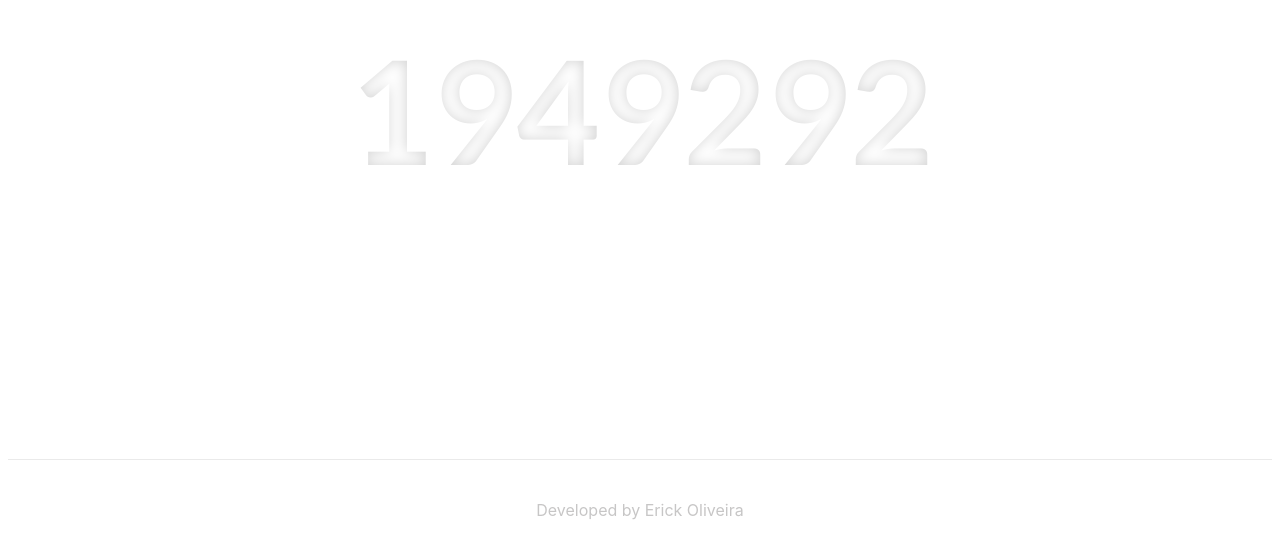
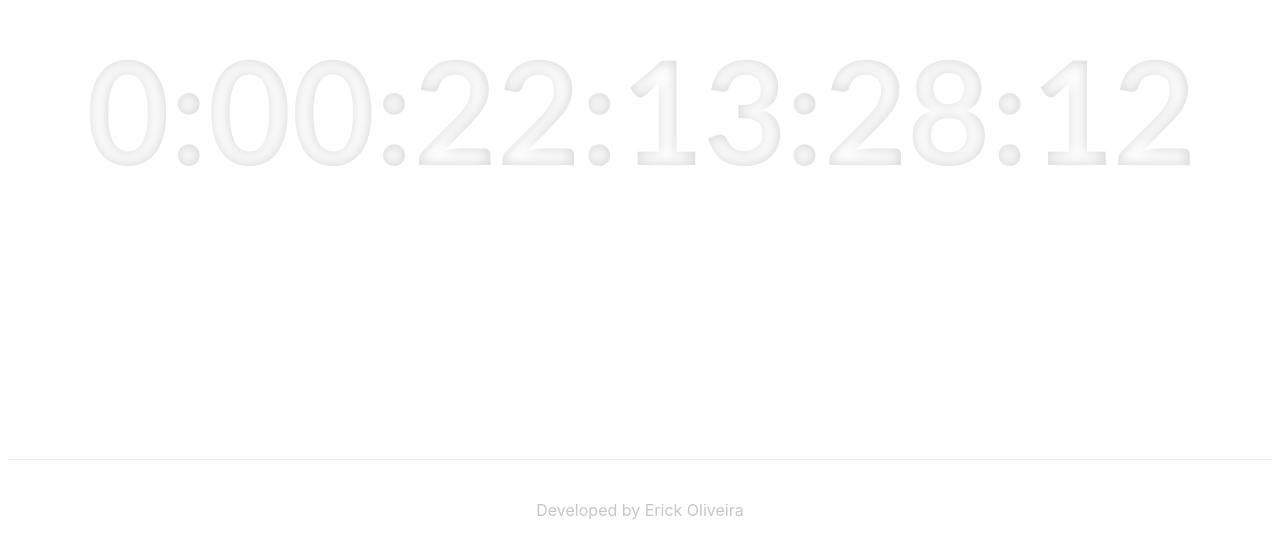
Before and after one commit to Erick-Oliveira-ET/lifetime, a Next.js app: page / in a window 1280 px wide. Shown: the part 241-800 px from the top of the page. Built offline with nearby package versions, Linux system fonts and the light colour scheme.

Commit message:
Format change

```diff
--- a/pages/index.tsx
+++ b/pages/index.tsx
@@ -1,29 +1,67 @@
-import moment from "moment";
+import moment, { Moment } from "moment";
 import Head from "next/head";
 import { useEffect, useState } from "react";
 import styles from "../styles/Home.module.css";
 
 export default function Home() {
-  //[year,month,day,hours,minutes,seconds]
-  const birthData = moment([2021, 4, 6, 8, 4, 21]);
+  // year, month, day, hours, minutes, seconds;
+  const birthDateArray = [2021, 4, 6, 8, 4, 21];
+  const birthData = moment(birthDateArray);
 
-  // const [years, setYears] = useState<any>();
-  // const [months, setMonths] = useState<any>();
-  // const [days, setDays] = useState<any>();
-  // const [hours, setHours] = useState<any>();
-  // const [minutes, setMinutes] = useState<any>();
+  const [years, setYears] = useState<any>();
+  const [months, setMonths] = useState<any>();
+  const [days, setDays] = useState<any>();
+  const [hours, setHours] = useState<any>();
+  const [minutes, setMinutes] = useState<any>();
   const [seconds, setSeconds] = useState<any>();
 
   useEffect(() => {
     setTimeout(() => {
-      // setYears(moment().diff(birthData, "years"));
-      // setMonths(Math.floor(moment().diff(birthData, "months") % 12));
-      // setDays(Math.floor(moment().diff(birthData, "days") % 30));
-      // setHours(Math.floor(moment().diff(birthData, "hours") % 24));
-      // setMinutes(Math.floor(moment().diff(birthData, "minutes") % 60));
+      setYears(Math.floor(moment().diff(birthData, "years")));
 
-      console.log(birthData);
-      setSeconds(moment().diff(birthData, "seconds"));
+      setMonths(
+        String(Math.floor(moment().diff(birthData, "months") % 12))
+          .padStart(2, "0")
+          .split("")
+      );
+
+      let tempDate: number | Moment = 0;
+
+      // birthDateArray[2]: day
+      if (moment().date() < birthDateArray[2]) {
+        tempDate = moment([
+          moment().year(),
+          moment().month(),
+          6,
+          8,
+          4,
+          21,
+        ]).subtract(1, "month");
+
+        tempDate = Math.floor(moment().diff(tempDate, "days"));
+      } else {
+        tempDate = moment([moment().year(), moment().month(), 6, 8, 4, 21]);
+
+        tempDate = Math.floor(moment().diff(tempDate, "days"));
+      }
+
+      setDays(String(tempDate).padStart(2, "0").split(""));
+      setHours(
+        String(Math.floor(moment().diff(birthData, "hours") % 24))
+          .padStart(2, "0")
+          .split("")
+      );
+      setMinutes(
+        String(Math.floor(moment().diff(birthData, "minutes") % 60))
+          .padStart(2, "0")
+          .split("")
+      );
+
+      setSeconds(
+        String(Math.floor(moment().diff(birthData, "seconds") % 60))
+          .padStart(2, "0")
+          .split("")
+      );
     }, 1000);
   }, [seconds]);
 
@@ -41,41 +79,9 @@ export default function Home() {
       </Head>
 
       <main className={styles.main}>
-        {/* {years !== "0" && years > 0 && (
-          <>
-            <span>{years}</span>
-            <span>:</span>
-          </>
-        )}
-        {months !== "0" && months > 0 && (
-          <>
-            <span>{months}</span>
-
-            <span>:</span>
-          </>
-        )}
-        {days !== "0" && days > 0 && (
-          <>
-            <span>{days}</span>
-
-            <span>:</span>
-          </>
-        )}
-        {hours !== "0" && hours > 0 && (
-          <>
-            <span>{hours}</span>
-
-            <span>:</span>
-          </>
-        )}
-        {minutes !== "0" && minutes > 0 && (
-          <>
-            <span>{minutes}</span>
-
-            <span>:</span>
-          </>
-        )} */}
-        <span>{seconds}</span>
+        <span>
+          {years}:{months}:{days}:{hours}:{minutes}:{seconds}
+        </span>
       </main>
 
       <footer className={styles.footer}>
```
